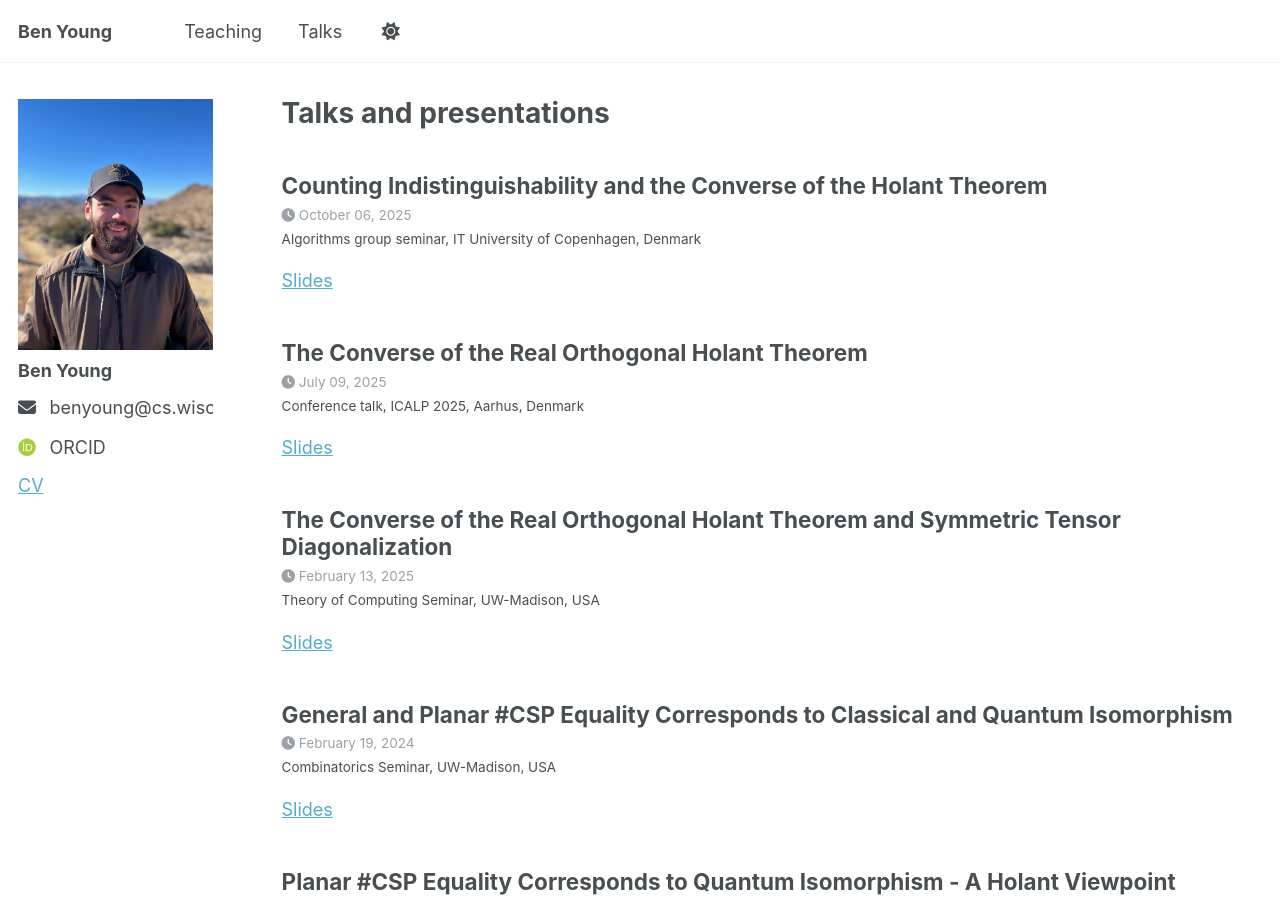
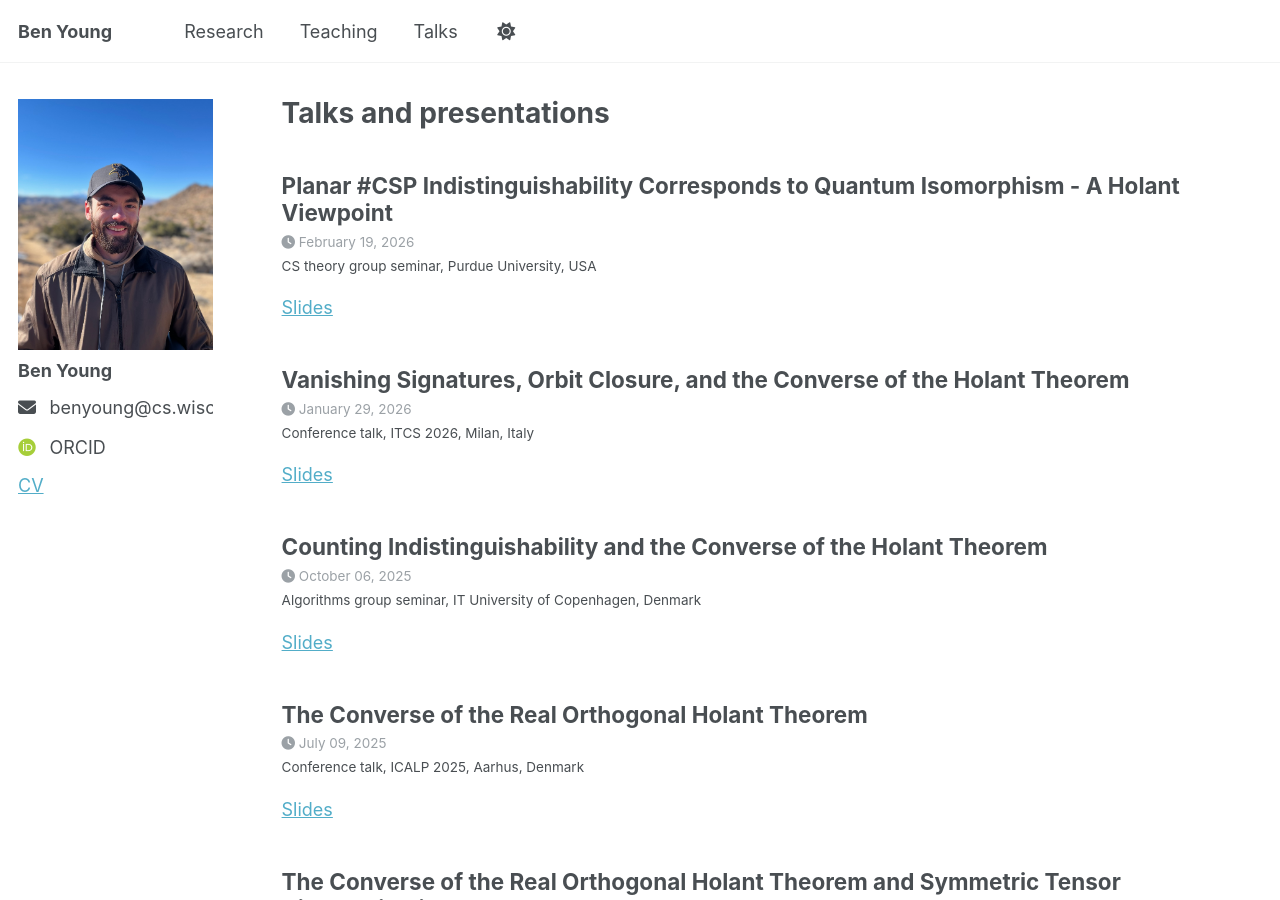
Before and after one commit to ben-m-young/ben-m-young.github.io, a Jekyll site: the page built from _pages/talks.html, in a window 1280 px wide and 900 px high. Built offline with Jekyll 4.4.1, drawn with Linux system fonts in a browser that asks for light colours; some web fonts are replaced; a script that is not in the unit is left out.

Commit message:
move research to separate page

```diff
--- a/_data/navigation.yml
+++ b/_data/navigation.yml
@@ -8,8 +8,8 @@
 #      Markdown formatted page while the second is generated using JSON.
 
 main:
-  # - title: "Publications"
-  #   url: /publications/
+  - title: "Research"
+    url: /research/
 
   - title: "Teaching"
     url: /teaching/
--- /dev/null
+++ b/_pages/research.md
@@ -0,0 +1,33 @@
+---
+layout: archive
+title: "Research"
+permalink: /research/
+author_profile: true
+---
+
+## Publications/Preprints [^1]
+1. **Planar Graph Homomorphisms: A Dichotomy and a Barrier from Quantum Groups** \\
+Jin-Yi Cai, Ashwin Maran, and Ben Young \\
+[arXiv: 2601.23198 [cs.CC]](https://arxiv.org/abs/2601.23198), 2026
+2. **Vanishing Signatures, Orbit Closure, and the Converse of the Holant Theorem** \\
+Jin-Yi Cai and Ben Young \\
+[*ITCS 2026*](https://drops.dagstuhl.de/entities/document/10.4230/LIPIcs.ITCS.2026.32)
+3. **The Converse of the Real Orthogonal Holant Theorem** \\
+Ben Young \\
+[*ICALP 2025*](https://drops.dagstuhl.de/entities/document/10.4230/LIPIcs.ICALP.2025.136).
+Best Student Paper, Track A
+4. **Quantum Algorithms for Discrete Log Require Precise Rotations**\\
+Jin-Yi Cai and Ben Young \\
+[*ACM Transactions on Quantum Computing* 6.3, 2025.](https://dl.acm.org/doi/full/10.1145/3736421)
+5. **Equality on all \#CSP Instances Yields Constraint Function Isomorphism via Interpolation and Intertwiners** \\
+Ben Young \\
+[*The Electronic Journal of Combinatorics* 32, 2025](https://www.combinatorics.org/ojs/index.php/eljc/article/view/v32i4p42)
+6. **Planar \#CSP Equality Corresponds to Quantum Isomorphism - A Holant Viewpoint** \\
+Jin-Yi Cai and Ben Young\\
+[*ICALP 2023*](https://drops.dagstuhl.de/entities/document/10.4230/LIPIcs.ICALP.2023.33) \\
+[*ACM Transactions on Computation Theory* 16.3, 2024.](https://dl.acm.org/doi/10.1145/3689486)
+7. **The Number of Labeled n-ary Abelian Groups and Totally Symmetric Medial Quasigroups**\\
+Ben Young, Austin Hacker, and Harold Connamacher\\
+[*Journal of Algebraic Combinatorics* 57, 2023.](https://link.springer.com/article/10.1007/s10801-022-01209-z)
+
+[^1]: Author order is alphabetical except for 7.
--- /dev/null
+++ b/_talks/itcs-2026.md
@@ -0,0 +1,10 @@
+---
+title: "Vanishing Signatures, Orbit Closure, and the Converse of the Holant Theorem"
+collection: talks
+type: "Conference talk"
+permalink: /talks/itcs-2026
+venue: "ITCS 2026"
+date: 2026-01-29
+location: "Milan, Italy"
+---
+<a href="../files/itcs_2026.pdf"> Slides </a>
--- /dev/null
+++ b/_talks/purdue-seminar.md
@@ -0,0 +1,10 @@
+---
+title: "Planar #CSP Indistinguishability Corresponds to Quantum Isomorphism - A Holant Viewpoint"
+collection: talks
+type: "CS theory group seminar"
+permalink: /talks/purdue_seminar
+venue: "Purdue University"
+date: 2026-02-19
+location: "USA"
+---
+<a href="../files/purdue_seminar.pdf"> Slides </a>
```
Also changed, not shown: README.md (+2 -1 lines), _pages/about.md (+1 -28 lines), 3 other files.
